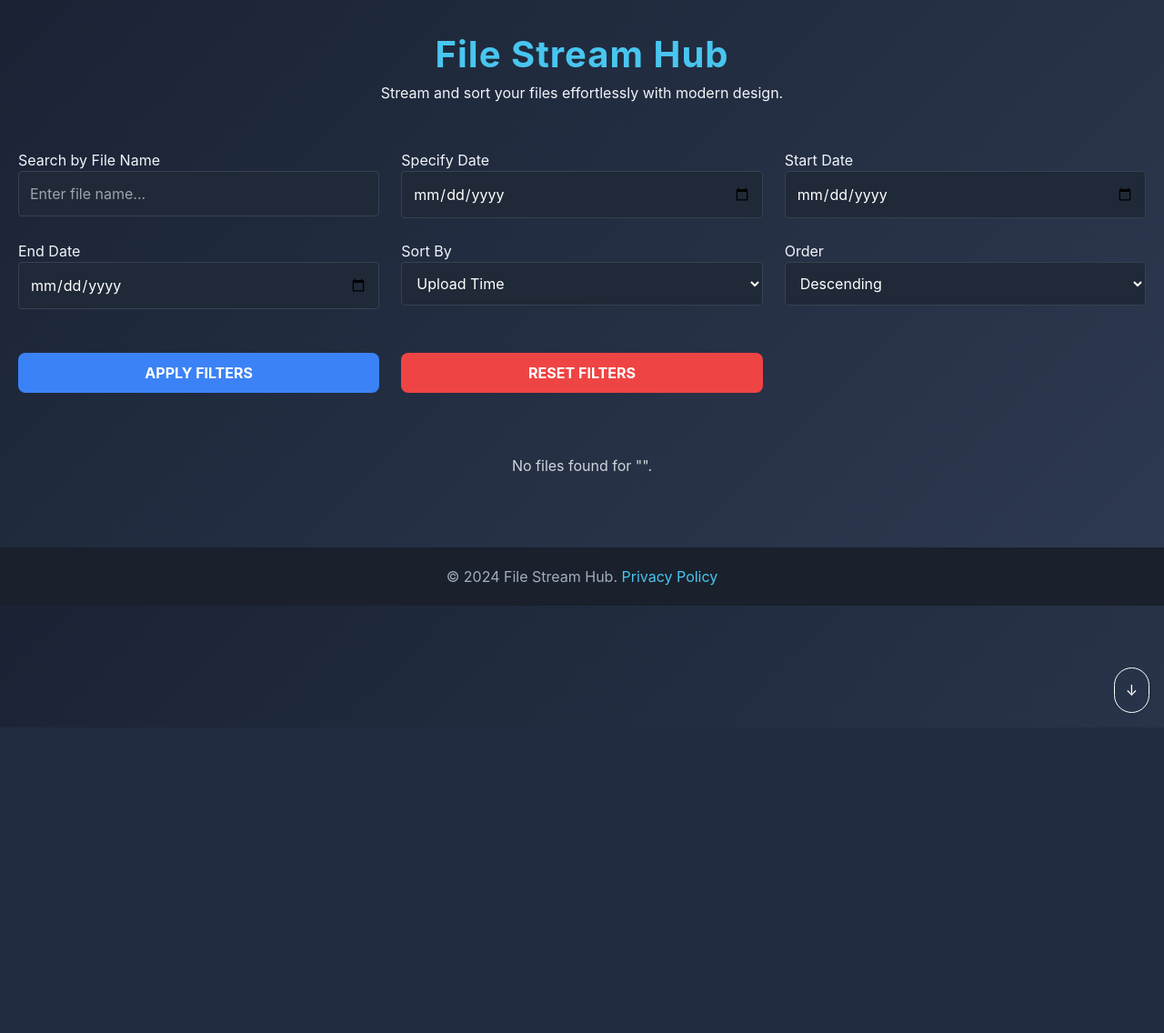
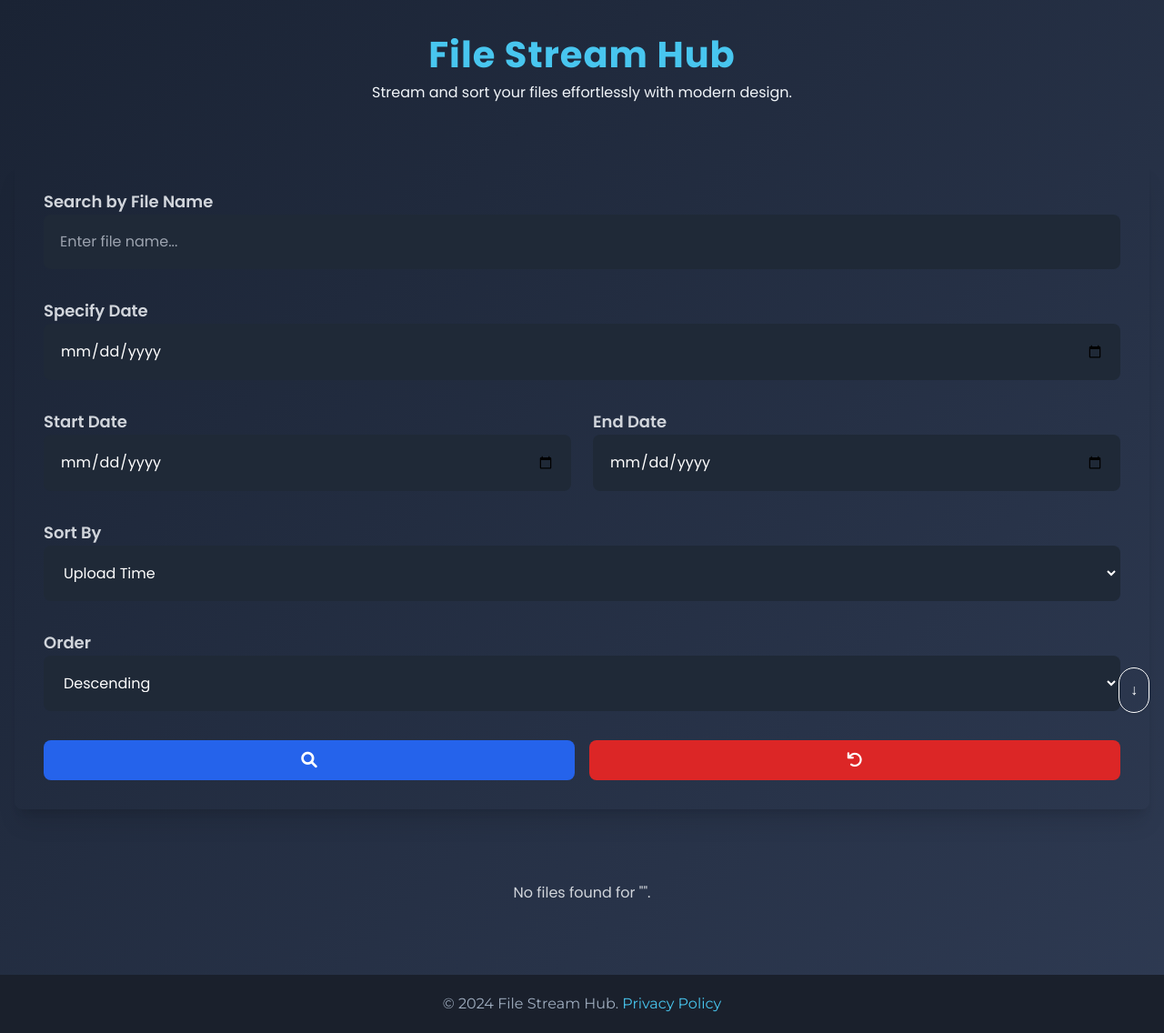
Before and after one commit to Arctixinc/fileindex, a Flask app: page / in a window 1280 px wide. Shown: the whole page at 91% size. Before the commit the page ends 784 px from the top, so only its background shows below. Run offline with Flask 3, Linux system fonts and the light colour scheme; data that the repository does not hold is empty; some libraries are stand-ins or nearby versions.

Commit message:
Update links.html

```diff
--- a/templates/links.html
+++ b/templates/links.html
@@ -17,14 +17,21 @@
     <meta name="author" content="File Stream Hub" />
     <title>File Stream Hub - Modern File Streaming</title>
     <script src="https://cdn.tailwindcss.com"></script>
+    <link href="https://fonts.googleapis.com/css2?family=Inter:wght@400;600;700&display=swap" rel="stylesheet">
+    <link href="https://fonts.googleapis.com/css2?family=Poppins:wght@400;600;700&display=swap" rel="stylesheet">
+    <link href="https://fonts.googleapis.com/css2?family=Roboto:wght@400;500;700&display=swap" rel="stylesheet">
+    <link href="https://fonts.googleapis.com/css2?family=Montserrat:wght@400;500;600;700&display=swap" rel="stylesheet">
+    <link href="https://fonts.googleapis.com/css2?family=Lato:wght@400;600;700&display=swap" rel="stylesheet">
     <style>
       body {
-        font-family: "Inter", sans-serif;
         background: linear-gradient(135deg, #1a2334, #2e3a52);
+        font-family: 'Poppins', sans-serif;
         color: #f1f5f9;
         margin: 0;
       }
-
+      footer {
+        font-family: 'Montserrat', sans-serif;
+      }
       .header {
         text-align: center;
         padding: 30px 0;
@@ -98,61 +105,61 @@
       </h1>
       <p>Stream and sort your files effortlessly with modern design.</p>
     </header>
-    <section class="container">
-      <form
-        method="get"
-        action="/"
-        class="grid grid-cols-1 sm:grid-cols-2 lg:grid-cols-3 gap-6">
+<section class="container mx-auto px-4 py-8">
+  <form method="get" action="/" class="space-y-8  p-8 rounded-lg shadow-xl">
+
     <!-- File Name Search -->
     <div class="form-group">
-          <label for="search">Search by File Name</label>
+      <label for="search" class="text-lg font-semibold text-gray-300">Search by File Name</label>
       <input
         type="text"
         id="search"
         name="search"
         placeholder="Enter file name..."
         value="{{ search_query }}"
-            class="w-full p-3 rounded bg-gray-800 text-white border border-gray-700 focus:ring focus:ring-blue-500" />
+        class="w-full p-4 rounded-lg bg-gray-800 text-white placeholder-gray-400 border-2 border-transparent focus:outline-none focus:ring-2 focus:ring-blue-600 transition-all duration-300" />
     </div>
 
     <!-- Specific Date -->
     <div class="form-group">
-          <label for="date">Specify Date</label>
+      <label for="date" class="text-lg font-semibold text-gray-300">Specify Date</label>
       <input
         type="date"
         id="date"
         name="date"
         value="{{ date }}"
-            class="w-full p-3 rounded bg-gray-800 text-white border border-gray-700 focus:ring focus:ring-blue-500" />
+        class="w-full p-4 rounded-lg bg-gray-800 text-white placeholder-gray-400 border-2 border-transparent focus:outline-none focus:ring-2 focus:ring-blue-600 transition-all duration-300" />
     </div>
 
     <!-- Date Range -->
+    <div class="grid grid-cols-2 gap-6">
       <div class="form-group">
-          <label for="start_date">Start Date</label>
+        <label for="start_date" class="text-lg font-semibold text-gray-300">Start Date</label>
         <input
           type="date"
           id="start_date"
           name="start_date"
           value="{{ start_date }}"
-            class="w-full p-3 rounded bg-gray-800 text-white border border-gray-700 focus:ring focus:ring-blue-500" />
+          class="w-full p-4 rounded-lg bg-gray-800 text-white placeholder-gray-400 border-2 border-transparent focus:outline-none focus:ring-2 focus:ring-blue-600 transition-all duration-300" />
       </div>
       <div class="form-group">
-          <label for="end_date">End Date</label>
+        <label for="end_date" class="text-lg font-semibold text-gray-300">End Date</label>
         <input
           type="date"
           id="end_date"
           name="end_date"
           value="{{ end_date }}"
-            class="w-full p-3 rounded bg-gray-800 text-white border border-gray-700 focus:ring focus:ring-blue-500" />
+          class="w-full p-4 rounded-lg bg-gray-800 text-white placeholder-gray-400 border-2 border-transparent focus:outline-none focus:ring-2 focus:ring-blue-600 transition-all duration-300" />
+      </div>
     </div>
 
     <!-- Sort By Options -->
     <div class="form-group">
-          <label for="sort_field">Sort By</label>
+      <label for="sort_field" class="text-lg font-semibold text-gray-300">Sort By</label>
       <select
         id="sort_field"
         name="sort_field"
-            class="w-full p-3 rounded bg-gray-800 text-white border border-gray-700 focus:ring focus:ring-blue-500">
+        class="w-full p-4 rounded-lg bg-gray-800 text-white placeholder-gray-400 border-2 border-transparent focus:outline-none focus:ring-2 focus:ring-blue-600 transition-all duration-300">
         <option value="time" {% if sort_field == 'time' %}selected{% endif %}>Upload Time</option>
         <option value="file_size" {% if sort_field == 'file_size' %}selected{% endif %}>File Size</option>
         <option value="file_name" {% if sort_field == 'file_name' %}selected{% endif %}>File Name</option>
@@ -161,32 +168,35 @@
 
     <!-- Sort Order -->
     <div class="form-group">
-          <label for="sort_order">Order</label>
+      <label for="sort_order" class="text-lg font-semibold text-gray-300">Order</label>
       <select
         id="sort_order"
         name="sort_order"
-            class="w-full p-3 rounded bg-gray-800 text-white border border-gray-700 focus:ring focus:ring-blue-500">
+        class="w-full p-4 rounded-lg bg-gray-800 text-white placeholder-gray-400 border-2 border-transparent focus:outline-none focus:ring-2 focus:ring-blue-600 transition-all duration-300">
         <option value="asc" {% if sort_order == 'asc' %}selected{% endif %}>Ascending</option>
         <option value="desc" {% if sort_order == 'desc' %}selected{% endif %}>Descending</option>
       </select>
     </div>
 
-        <div class="form-group">
-            <button type="submit" class="btn w-full mt-6 bg-blue-500 hover:bg-blue-600">
-              Apply Filters
+    <!-- Action Buttons -->
+    <div class="flex justify-between gap-4 mt-8">
+      <button
+        type="submit"
+        class="w-full py-3 px-5 rounded-lg bg-blue-600 hover:bg-blue-700 text-white font-bold text-sm transition duration-300 transform hover:scale-105 focus:outline-none focus:ring-2 focus:ring-blue-500">
+        <i class="fas fa-search fa-lg"></i> <!-- Apply Filters Icon -->
       </button>
-          </div>
-        <div class="form-group">
       <button
         type="button"
-              class="btn w-full mt-6 bg-red-500 hover:bg-red-600"
+        class="w-full py-3 px-5 rounded-lg bg-red-600 hover:bg-red-700 text-white font-bold text-sm transition duration-300 transform hover:scale-105 focus:outline-none focus:ring-2 focus:ring-red-500"
         onclick="resetFilters()">
-              Reset Filters
+        <i class="fas fa-undo fa-lg"></i> <!-- Reset Filters Icon -->
       </button>
     </div>
 
   </form>
 </section>
+
+
     <main class="container mx-auto py-12">
         {% if not links %}
         <div class="text-center text-gray-300">
```
Lines whose indentation alone changed are shown as unchanged.
